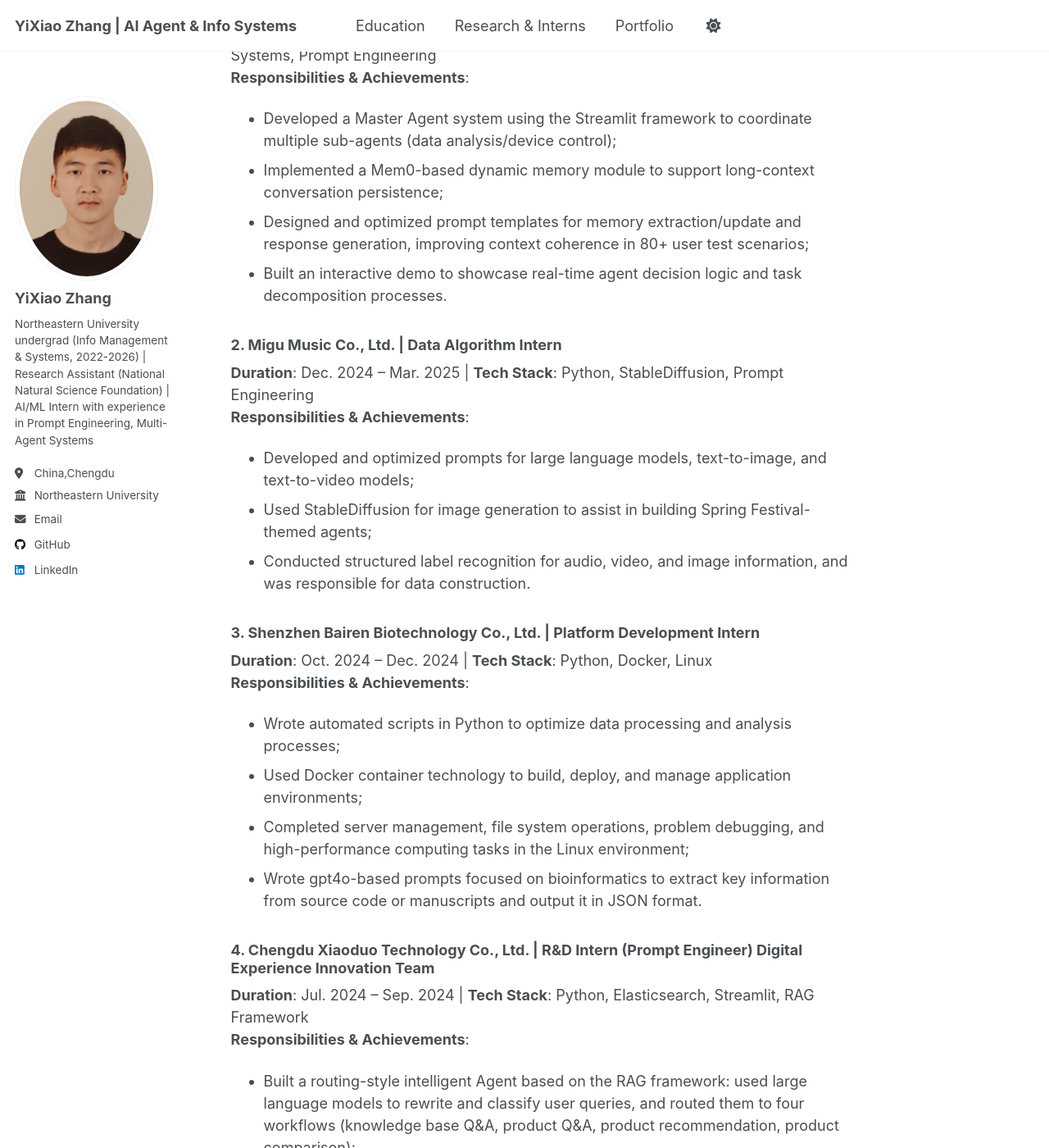
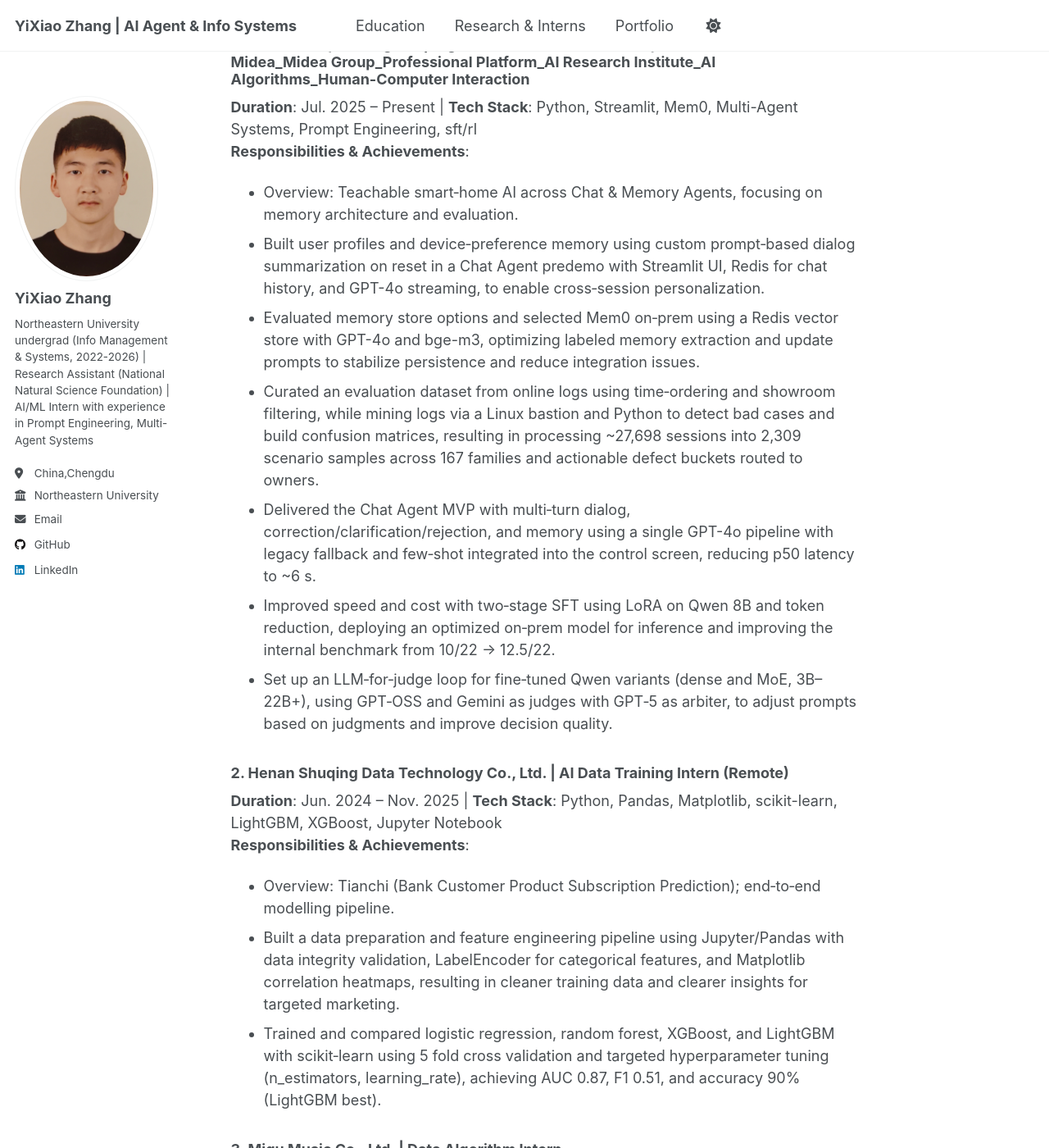
Before and after one commit to kiko022/kiko022.github.io, a Jekyll site: the page built from _pages/research_interns.md, in a window 1280 px wide and 1400 px high, scrolled down 875 px. Shown: the whole window at 82% size. Built offline with Jekyll 4.4.1, drawn with Linux system fonts in a browser that asks for light colours; a script that is not in the unit is left out; some of the changed text lies outside the part shown.

Commit message:
Update research_interns.md

```diff
--- a/_pages/research_interns.md
+++ b/_pages/research_interns.md
@@ -10,46 +10,81 @@
 **Role**: Research Assistant | **Duration**: Jul. 2024 – Present
 **Focus Area**: Balanced Minimum Sum-of-Squares Clustering Problem (under the project "Research on Resource Scheduling in Cloud Data Centers for Complex Tasks")
 
-**Key Contributions**:
-1. Implemented the core clustering algorithm using **Java**;
-2. Secured optimal initial solutions by repeatedly running the K-means algorithm, and developed a fast evaluation technique to gauge exchange costs—utilized the tabu search algorithm to optimize one-move and swap-move operations, improving solution quality;
-3. Integrated the population algorithm to prevent the model from getting stuck in local optima: enabled information sharing among "search individuals" to explore multiple paths, and provided direction for algorithm evolution when encountering local optima, enhancing exploration ability and overall solution quality.
+**Responsibilities & Achievements**:
+- Overview: Balanced MSSC (capacity/balance); Java + reproducible eval; beats K-means++.
+- Designed and developed balanced MSSC algorithms under capacity/balance constraints to address poor initialization and local optima issues, delivering ~1.8× faster per iteration neighbor scoring and 9–13% lower objectives (up to ~17%) than K means++ (50 restarts) across six synthetic/real datasets (n≤100k, k=10–50).
+- Engineered a Java codebase with pluggable initializers, amortized O(1) exchange cost updates via statistics, and tabu search operators (one move/swap), augmented by a population based diversification mechanism to avoid premature convergence.
+- Established a reproducible evaluation protocol (fixed balance tolerance and restart budgets, 5 seeds, wall clock timing)
+and ran ablations to isolate gains from the fast cost updater, swap moves, and diversification.
 
 
 ## Internship Experience
 ### 1. Midea Group (Shanghai) | Algorithm Intern (Human-Computer Interaction)   Midea_Midea Group_Professional Platform_AI Research Institute_AI Algorithms_Human-Computer Interaction
-**Duration**: Jul. 2025 – Present | **Tech Stack**: Python, Streamlit, Mem0, Multi-Agent Systems, Prompt Engineering
+**Duration**: Jul. 2025 – Present | **Tech Stack**: Python, Streamlit, Mem0, Multi-Agent Systems, Prompt Engineering, sft/rl
 **Responsibilities & Achievements**:
-- Developed a Master Agent system using the Streamlit framework to coordinate multiple sub-agents (data analysis/device control);
-- Implemented a Mem0-based dynamic memory module to support long-context conversation persistence;
-- Designed and optimized prompt templates for memory extraction/update and response generation, improving context coherence in 80+ user test scenarios;
-- Built an interactive demo to showcase real-time agent decision logic and task decomposition processes.
+- Overview: Teachable smart‑home AI across Chat & Memory Agents, focusing on memory architecture and evaluation.
+- Built user profiles and device‑preference memory using custom prompt‑based dialog summarization on reset in a Chat Agent
+predemo with Streamlit UI, Redis for chat history, and GPT-4o streaming, to enable cross‑session personalization.
+- Evaluated memory store options and selected Mem0 on‑prem using a Redis vector store with GPT-4o and bge-m3, optimizing
+labeled memory extraction and update prompts to stabilize persistence and reduce integration issues.
+- Curated an evaluation dataset from online logs using time‑ordering and showroom filtering, while mining logs via a Linux bastion
+and Python to detect bad cases and build confusion matrices, resulting in processing ~27,698 sessions into 2,309 scenario samples
+across 167 families and actionable defect buckets routed to owners.
+- Delivered the Chat Agent MVP with multi‑turn dialog, correction/clarification/rejection, and memory using a single GPT-4o
+pipeline with legacy fallback and few‑shot integrated into the control screen, reducing p50 latency to ~6 s.
+- Improved speed and cost with two‑stage SFT using LoRA on Qwen 8B and token reduction, deploying an optimized on‑prem
+model for inference and improving the internal benchmark from 10/22 → 12.5/22.
+- Set up an LLM‑for‑judge loop for fine‑tuned Qwen variants (dense and MoE, 3B–22B+), using GPT‑OSS and Gemini as judges
+with GPT‑5 as arbiter, to adjust prompts based on judgments and improve decision quality.
+
+### 2. Henan Shuqing Data Technology Co., Ltd. | AI Data Training Intern (Remote)
+**Duration**: Jun. 2024 – Nov. 2025 | **Tech Stack**: Python, Pandas, Matplotlib, scikit-learn, LightGBM, XGBoost, Jupyter Notebook
+**Responsibilities & Achievements**:
+- Overview: Tianchi (Bank Customer Product Subscription Prediction); end‑to‑end modelling pipeline.
+- Built a data preparation and feature engineering pipeline using Jupyter/Pandas with data integrity validation,
+LabelEncoder for categorical features, and Matplotlib correlation heatmaps, resulting in cleaner training data and clearer
+insights for targeted marketing.
+- Trained and compared logistic regression, random forest, XGBoost, and LightGBM with scikit‑learn using 5 fold cross
+validation and targeted hyperparameter tuning (n_estimators, learning_rate), achieving AUC 0.87, F1 0.51, and accuracy
+90% (LightGBM best).
+
+### 3. Migu Music Co., Ltd. | Data Algorithm Intern
+**Duration**: Dec. 2024 – Mar. 2025 | **Tech Stack**: Python, Stable Diffusion, LLM Prompt Engineering, Data Labeling
+**Responsibilities & Achievements**:
+- Overview: Spring Festival content agent (LLM + Stable Diffusion); prompts/templates and QC datasets.
+- Developed and tuned prompts for LLMs and Stable Diffusion (text to image/video) using batch templates and negative
+prompts for Spring Festival assets, resulting in ~35–40% reduction in post editing workload
+- Performed structured labeling for audio/video/images and built datasets with QC checks using Python scripts to validate
+metadata and file integrity, achieving ~25% increase in annotation throughput.
 
 
-### 2. Migu Music Co., Ltd. | Data Algorithm Intern
-**Duration**: Dec. 2024 – Mar. 2025 | **Tech Stack**: Python, StableDiffusion, Prompt Engineering
+### 4. Shenzhen Bairen Biotechnology Co., Ltd. | Full-Stack Development Engineer
+**Duration**: Oct. 2024 – Dec. 2024 | **Tech Stack**: Python, Docker, Linux, GPT-4o, JSON Schema Validation
 **Responsibilities & Achievements**:
-- Developed and optimized prompts for large language models, text-to-image, and text-to-video models;
-- Used StableDiffusion for image generation to assist in building Spring Festival-themed agents;
-- Conducted structured label recognition for audio, video, and image information, and was responsible for data construction.
+- Overview: Bioinformatics platform; pipeline automation & containerization for Linux workloads.
+- Automated Python analysis of pipeline outputs using Dockerized services on Linux, resulting in −35% runtime, −50% setup
+time, and +15% success rate.
+- Designed GPT‑4o prompts for JSON extraction with schema validation and retry, achieving 90% valid parses and −30%
+manual review.
 
 
-### 3. Shenzhen Bairen Biotechnology Co., Ltd. | Platform Development Intern
-**Duration**: Oct. 2024 – Dec. 2024 | **Tech Stack**: Python, Docker, Linux
+### 5. Chengdu Xiaoduo Technology Co., Ltd. | R&D Intern (Prompt Engineer)  Digital Experience Innovation Team
+**Duration**: Jul. 2024 – Sep. 2024 | **Tech Stack**: Python, GPT-4o, Elasticsearch, BM25, HNSW, bge-m3, Cross-Encoder, Streamlit
 **Responsibilities & Achievements**:
-- Wrote automated scripts in Python to optimize data processing and analysis processes;
-- Used Docker container technology to build, deploy, and manage application environments;
-- Completed server management, file system operations, problem debugging, and high-performance computing tasks in the Linux environment;
-- Wrote gpt4o-based prompts focused on bioinformatics to extract key information from source code or manuscripts and output it in JSON format.
+- Overview: Owned the customer‑service RAG initiative for online product support, focusing on query routing, retrieval
+relevance, and prompt orchestration from prototype to demo.
+- Built a RAG routing agent using GPT 4o and prompt orchestration to rewrite/classify queries into four workflows (KB Q&A,
+product Q&A, recommendation, comparison) with confidence based fallback, resulting in +24% routing precision and −31%
+misroutes on internal eval.
+- Implemented hybrid retrieval in Elasticsearch using BM25 + dense vector HNSW with bge-m3 embeddings, with a cross
+encoder re‑ranker and rule‑based filters, achieving +18% top 5 recall and −27% hallucination rate in offline QA tests.
+- Shipped a Streamlit demo with streaming responses to validate end‑to‑end RAG, delivering p50 latency ~6 s and −42%
+feedback cycle time through faster stakeholder reviews.
 
 
-### 4. Chengdu Xiaoduo Technology Co., Ltd. | R&D Intern (Prompt Engineer)  Digital Experience Innovation Team
-**Duration**: Jul. 2024 – Sep. 2024 | **Tech Stack**: Python, Elasticsearch, Streamlit, RAG Framework
-**Responsibilities & Achievements**:
-- Built a routing-style intelligent Agent based on the RAG framework: used large language models to rewrite and classify user queries, and routed them to four workflows (knowledge base Q&A, product Q&A, product recommendation, product comparison);
-- Established a vectorized database with Elasticsearch, completing lightweight vectorization storage of knowledge base content through manually defined semantic features (e.g., product keyword weights, question intent tags);
-- Designed interactive visualizations and interfaces using Streamlit to create simple demos for showcasing the integration of retrieval augmentation technology in AI interactions.
-
-
-### Quick Access to Detailed CV
-[Download My CV (PDF)](/files/CV.pdf) – View complete records of research and internship processes.
+### Quick Access
+- [Download Standard CV (PDF)](/files/CV.pdf) – Standard CV
+- [Download Europass CV (PDF)](/files/Europass.pdf) – Europass format CV
+- [Download Academic Transcript (PDF)](/files/Transcript.pdf) – Complete academic records with GPA conversion statement
+- [Download Portfolio (PDF)](/files/portfolio.pdf) – Visual summaries of technical work
+- [Download Course Descriptions (PDF)](/files/课程描述.pdf) – Detailed course content and learning outcomes
```
